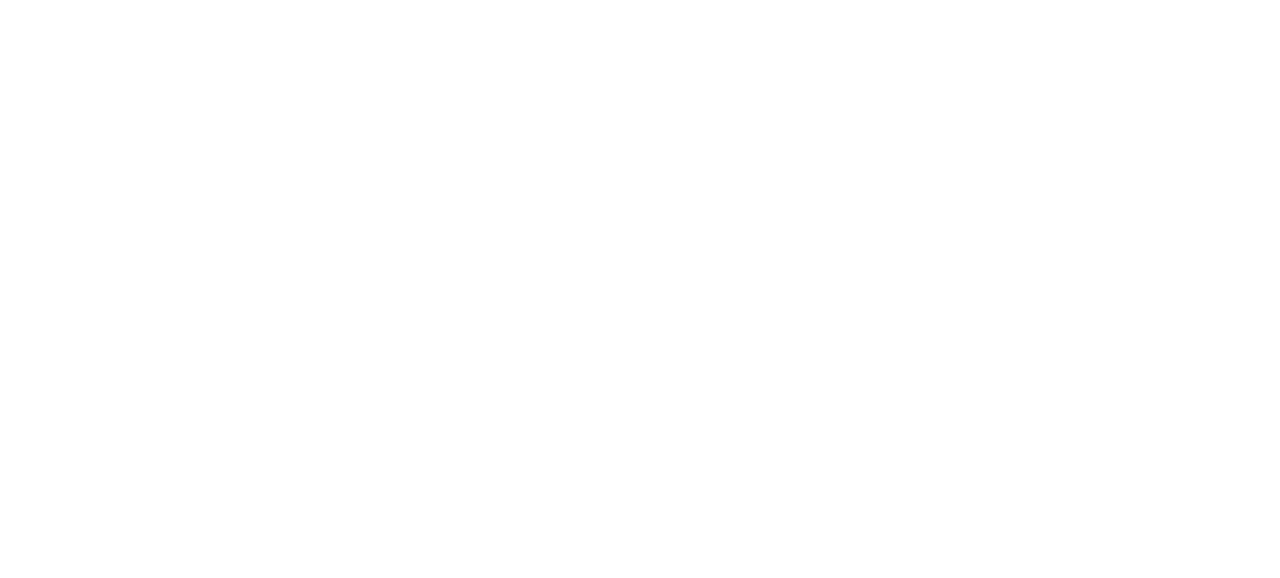
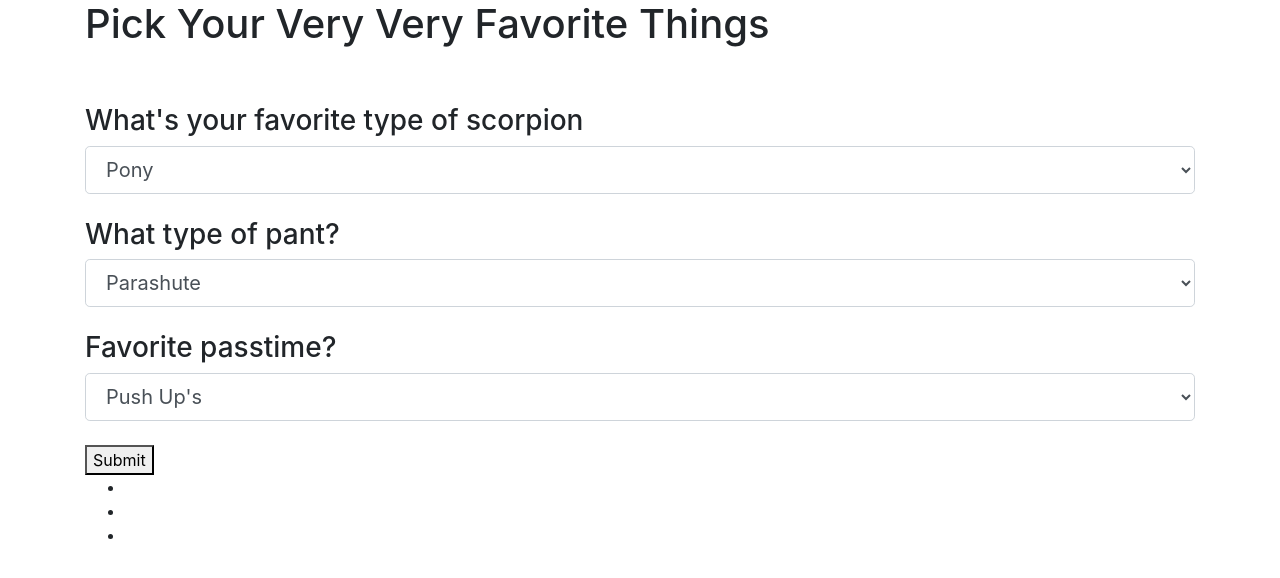
Before and after one commit to Jaywinebrenner/favorites, a plain HTML site: page index.html in a window 1280 px wide. Drawn offline with Linux system fonts and the light colour scheme.

Commit message:
create drop downs and target value and add array

```diff
--- a/index.html
+++ b/index.html
@@ -9,6 +9,47 @@
     <title></title>
   </head>
   <body>
+    <div class="container">
+      <h1>Pick Your Very Very Favorite Things</h1>
+      <br>
+      <br>
+
+      <form class="favoriteForm" action="index.html" method="post">
+      <h3>What's your favorite type of scorpion</h3>
+      <select class="form-control form-control-lg" id="scorpionSelect">
+        <option>Pony</option>
+        <option>Green</option>
+        <option>Walrus</option>
+      </select>
+      <br>
+
+      <h3>What type of pant?</h3>
+      <select class="form-control form-control-lg" id="pantSelect">
+        <option>Parashute</option>
+        <option>Hammer Pant</option>
+        <option>Capri</option>
+        </select>
+        <br>
+
+        <h3>Favorite passtime?</h3>
+        <select class="form-control form-control-lg" id="passtimeSelect">
+          <option>Push Up's</option>
+          <option>Badgers</option>
+          <option>Greg</option>
+          </select>
+          <br>
+
+        <button type="submit" name="button">Submit</button>
+
+    </form>
+    <ul>
+      <li id="favorite1"></li>
+      <li id="favorite2"></li>
+      <li id="favorite3"></li>
+    </ul>
+
+
+    </div>
 
 
 
--- a/js/scripts.js
+++ b/js/scripts.js
@@ -0,0 +1,21 @@
+$(document).ready(function() {
+  $("form.favoriteForm").submit(function(event) {
+    event.preventDefault(event);
+    console.log("hi");
+
+    var scorpion = $("#scorpionSelect").val();
+    var pant = $("#pantSelect").val();
+    var passtime = $("#passtimeSelect").val();
+
+    var favorites = [scorpion, pant, passtime]
+    console.log(favorites);
+
+    $("#favorite1").text(favorites[0]);
+    $("#favorite2").text(favorites[1]);
+    $("#favorite3").text(favorites[2]);
+
+  })
+
+
+
+})
```
